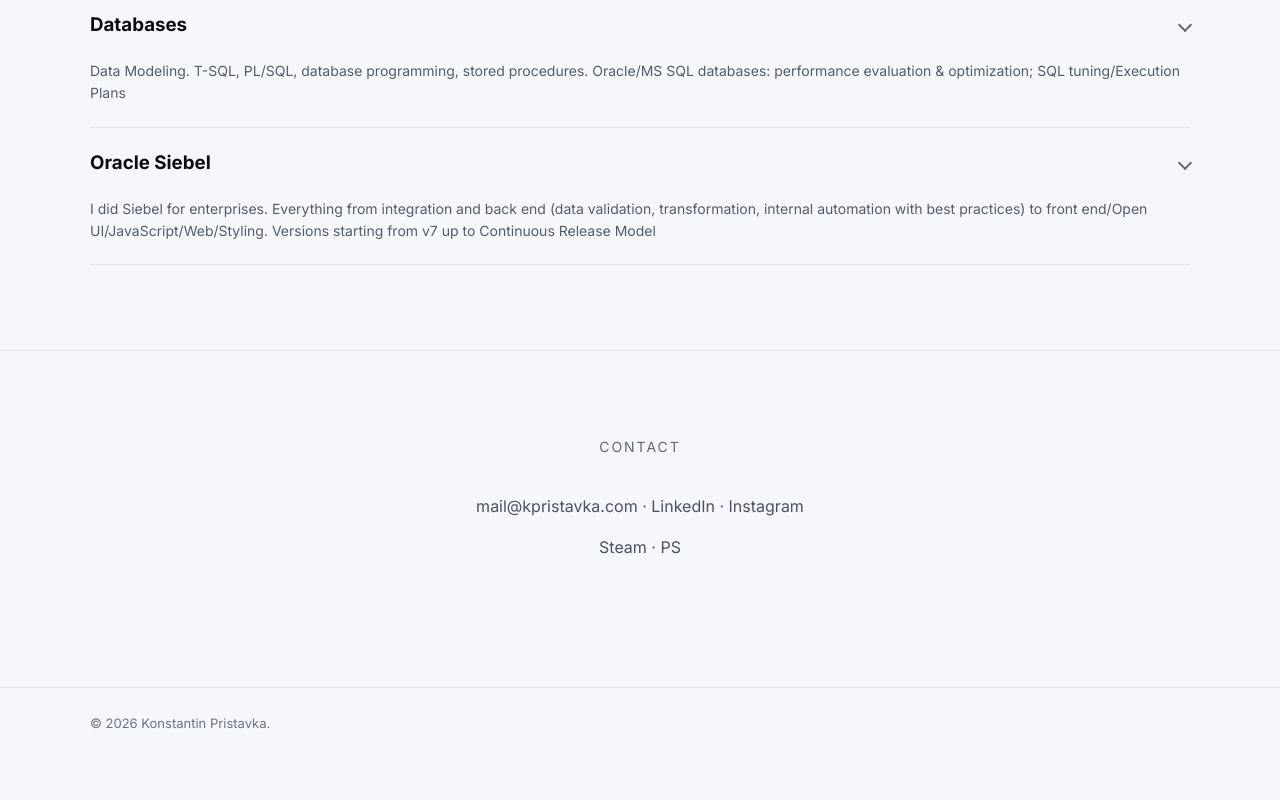
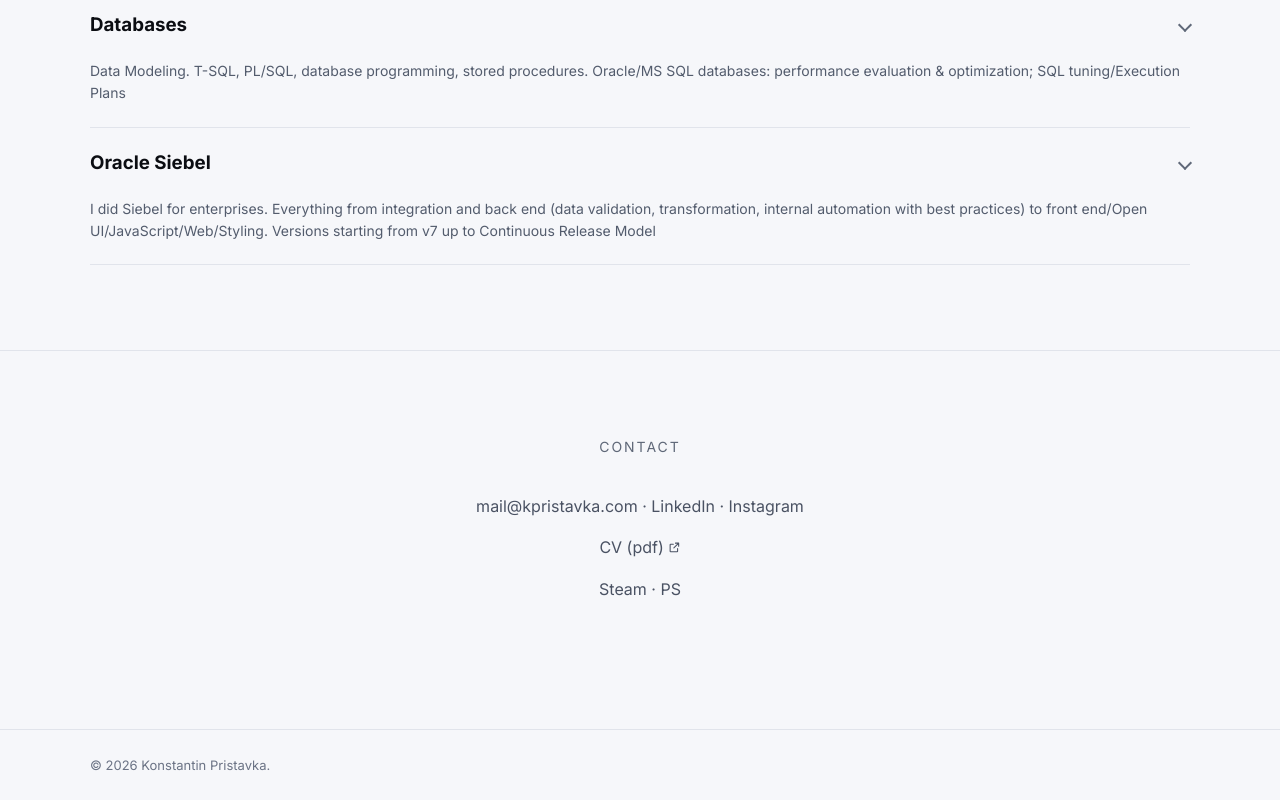
Before and after one commit to kpristavka/personalwebsite, a plain HTML site: page index.html in a window 1280 px wide. Shown: the part 870-1670 px from the top of the page. Before the commit the page ends 1629 px from the top, so only its background shows below. Drawn offline with Linux system fonts and the light colour scheme.

Commit message:
Added cv

```diff
--- a/index.html
+++ b/index.html
@@ -354,6 +354,13 @@
             font-size: 1rem;
         }
 
+        .ext-icon {
+            width: .8em;
+            height: .8em;
+            margin-left: .25em;
+            vertical-align: -.05em;
+        }
+
         .contact a:hover {
             color: var(--text-hover);
         }
@@ -526,6 +533,15 @@
                         rel="noopener noreferrer">LinkedIn</a> ·
                     <a href="https://instagram.com/con_cbr" target="_blank" rel="noopener noreferrer">Instagram</a>
                 </p>
+                <p>
+                    <a href="cv/kon-cv.pdf" target="_blank" rel="noopener"
+                        aria-label="CV (PDF, opens in a new tab)">CV (pdf)<svg class="ext-icon" viewBox="0 0 24 24"
+                            fill="none" stroke="currentColor" stroke-width="2" stroke-linecap="round"
+                            stroke-linejoin="round" aria-hidden="true">
+                            <path d="M14 4h6v6M20 4l-9 9M18 14v5a1 1 0 0 1-1 1H5a1 1 0 0 1-1-1V7a1 1 0 0 1 1-1h5" />
+                        </svg>
+                    </a>
+                </p>
                 <p class="gaming-links">
                     <a href="https://steamcommunity.com/id/Kon_StKilda" target="_blank"
                         rel="noopener noreferrer">Steam</a> ·
```
Also changed, not shown: 2 other files.
